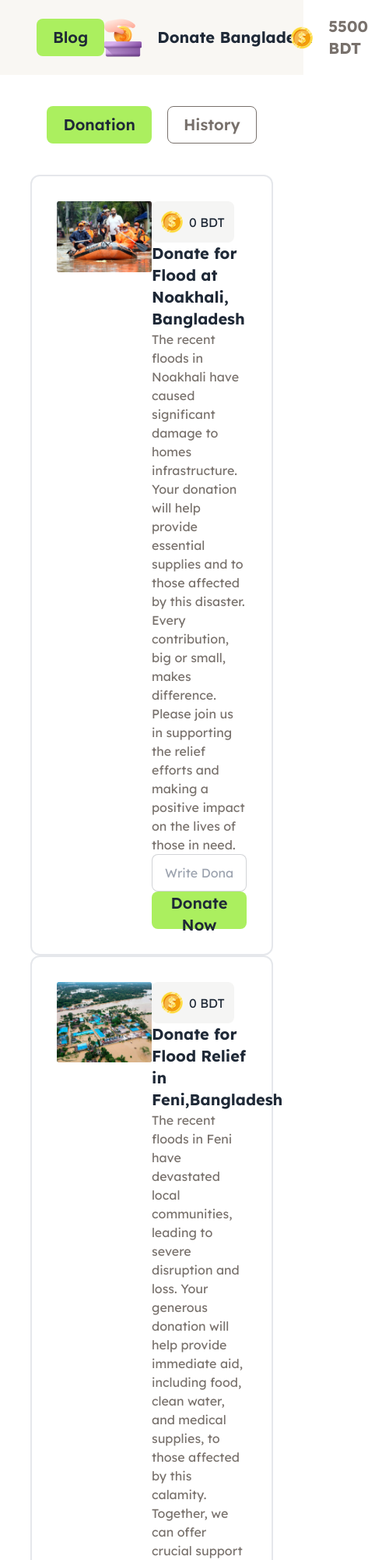
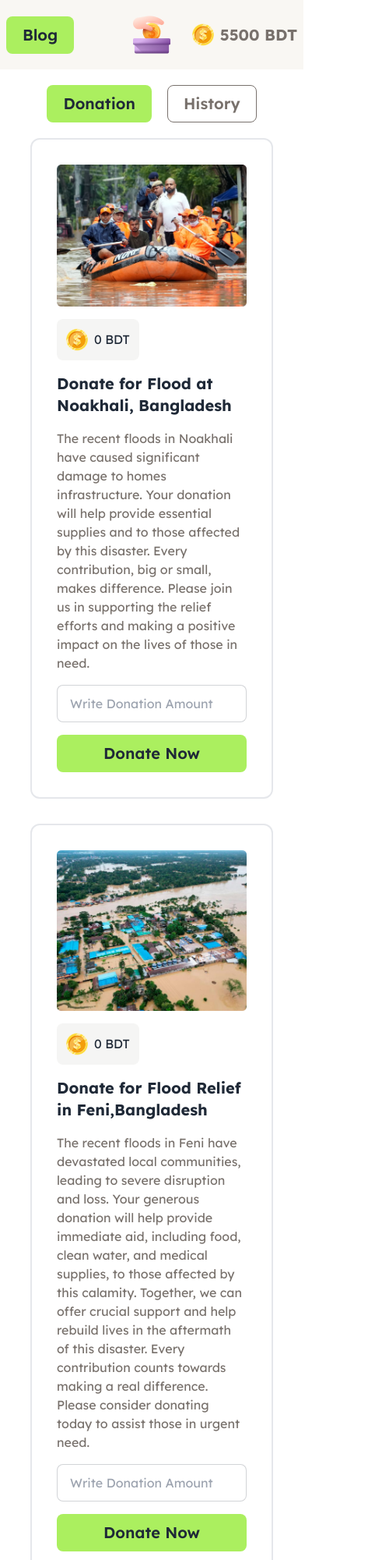
Before and after one commit to Hasnat005/donate-bangladesh, a plain HTML site: page index.html in a window 390 px wide. Shown: the top 2000 px of the page at 78% size, 473 px wide, since content can reach past the window. Drawn offline with nearby package versions, Linux system fonts and the light colour scheme.

Commit message:
make the site responsive for mobile phone

```diff
--- a/index.html
+++ b/index.html
@@ -29,7 +29,7 @@
 <body class="font-lexend">
     <div class="sticky top-0">
         <nav class="bg-[#F9F7F3] py-3">
-            <div class="navbar bg-base-100 w-4/5 mx-auto bg-[#F9F7F3]">
+            <div class="navbar bg-base-100 md:w-4/5 mx-auto bg-[#F9F7F3]">
                 <div class="navbar-start">
                     <a class="btn btn-ghost text-xl bg-[#ABEF5F] px-5" href="faq.html">
                         Blog
@@ -37,15 +37,15 @@
                 </div>
                 <div class="navbar-center space-x-5">
                   <img src="assets/logo.png" alt="">
-                  <h1 class="text-xl font-bold">Donate Bangladesh</h1>
+                  <h1 class="text-xl font-bold hidden lg:block">Donate Bangladesh</h1>
                 </div>
-                <div class="navbar-end space-x-5">
+                <div class="navbar-end space-x-2">
                     <img src="assets/coin.png" alt="">
                     <h1 class="text-xl font-bold text-stone-500	"><span id="current-balance">5500</span> BDT</h1>
                 </div>
               </div>
         </nav>
-        <div class="flex justify-center space-x-5 backdrop-blur-sm p-10">
+        <div class="flex justify-center space-x-5 backdrop-blur-sm p-5 lg:p-10">
             <div id="donation-btn">
                 <a class="btn btn-ghost text-xl bg-[#ABEF5F] px-5">Donation</a>
             </div>
@@ -56,12 +56,12 @@
         </div>
     </div>
     <main class="w-4/5 mx-auto space-y-8 pb-20">
-        <section id="donation-section">
-            <section class="grid grid-cols-2 p-8 border-2 rounded-xl">
+        <section id="donation-section" class="space-y-8">
+            <section class="grid lg:grid-cols-2 p-8 border-2 rounded-xl space-y-4 lg:space-y-0">
                 <div>
                     <img src="assets/noakhali.png" alt="">
                 </div>
-                <div class="flex flex-col justify-between ">
+                <div class="flex flex-col justify-between space-y-4 lg:space-y-0">
                     <div class="flex items-center bg-stone-100 w-fit p-3 rounded-lg space-x-2">
                         <img src="assets/coin.png" alt="">
                         <p><span id="noakhali-balance">0</span> BDT</p>
@@ -86,11 +86,11 @@
         </dialog>
                 </div>
             </section>
-            <section class="grid grid-cols-2 p-8 border-2 rounded-xl">
+            <section class="grid lg:grid-cols-2 p-8 border-2 rounded-xl space-y-4 lg:space-y-0">
                 <div>
                     <img src="assets/feni.png" alt="">
                 </div>
-                <div class="flex flex-col justify-between ">
+                <div class="flex flex-col justify-between space-y-4 lg:space-y-0">
                     <div class="flex items-center bg-stone-100 w-fit p-3 rounded-lg space-x-2">
                         <img src="assets/coin.png" alt="">
                         <p><span id="feni-balance">0</span> BDT</p>
@@ -115,11 +115,11 @@
         </dialog>
                 </div>
             </section>
-            <section class="grid grid-cols-2 p-8 border-2 rounded-xl ">
+            <section class="grid lg:grid-cols-2 p-8 border-2 rounded-xl space-y-4 lg:space-y-0">
                 <div>
                     <img src="assets/quota-protest.png" alt="">
                 </div>
-                <div class="flex flex-col justify-between ">
+                <div class="flex flex-col justify-between space-y-4 lg:space-y-0">
                     <div class="flex items-center bg-stone-100 w-fit p-3 rounded-lg space-x-2">
                         <img src="assets/coin.png" alt="">
                         <p><span id="movement-balance">0</span> BDT</p>
@@ -149,6 +149,9 @@
 
         </section>
     </main>
+    <div class="bg-[#F9F7F3] py-10">
+
+    </div>
     <script src="js/donation.js"></script>
     <script src="js/donationHistoryButton.js"></script>
 </body>
```
Also changed, not shown: faq.html (+7 -7 lines).
